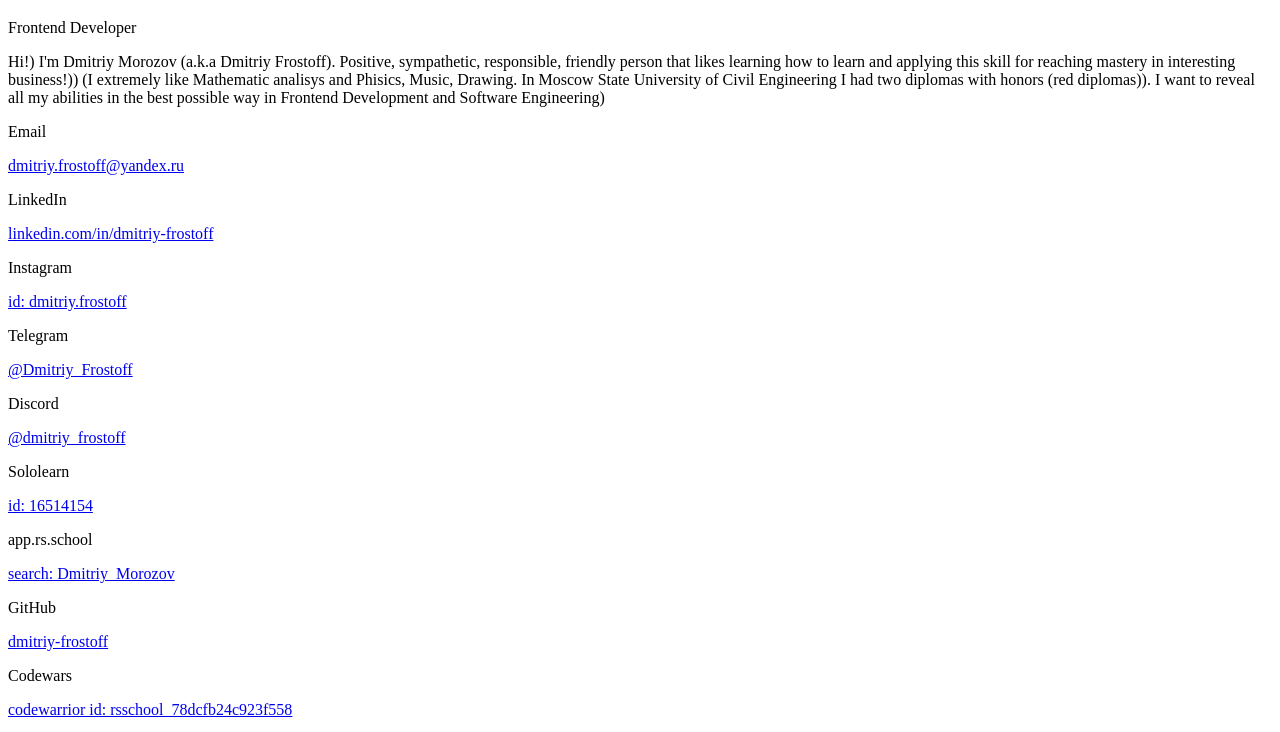
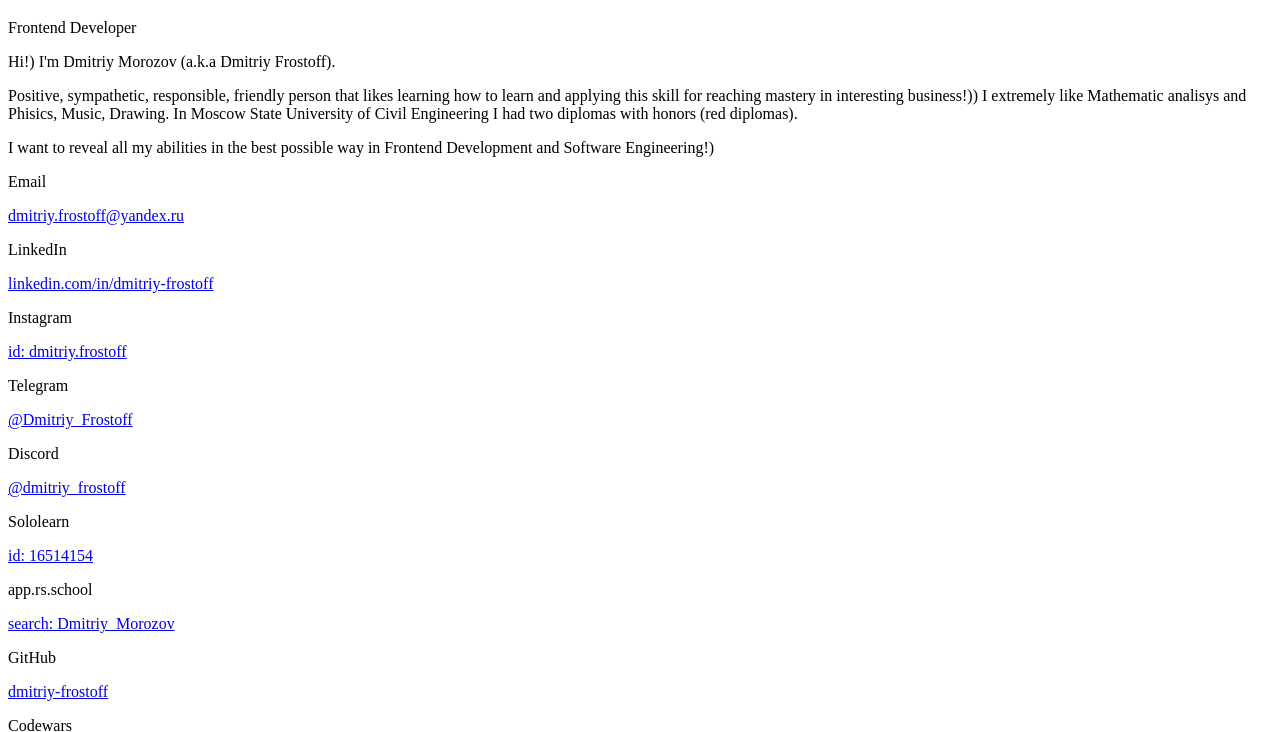
Before and after one commit to Dmitriy-Frostoff/cv-brief, a website: page CV/src/pages/index.html in a window 1280 px wide. Shown: the part 61-793 px from the top of the page. Drawn offline with Linux system fonts and the light colour scheme.

Commit message:
feat(header): add photo to the CV, rearrange text info in the header

```diff
--- a/CV/src/pages/index.html
+++ b/CV/src/pages/index.html
@@ -31,16 +31,22 @@
     <header class="layout-one-column header_center">
       <div class="layout-two-columns header__container">
         <div class="layout-one-column header__side-left">
-          <div class="header__title-container">
-            <h1 class="title-h1">Dmitriy Morozov</h1>
-            <p class="paragraph-title-xl">Frontend Developer</p>
+          <div class="layout-two-columns header__title-container">
+            <div class="header__photo-container"></div>
+            <div class="header__title-info-container">
+              <h1 class="title-h1">Dmitriy Morozov</h1>
+              <p class="paragraph-title-xl">Frontend Developer</p>
+            </div>
           </div>
-          <p class="paragraph-s">
-            Hi!) I'm Dmitriy Morozov (a.k.a Dmitriy Frostoff). Positive, sympathetic, responsible, friendly person that likes learning how to learn and applying
-            this skill for reaching mastery in interesting business!)) (I extremely like Mathematic analisys and Phisics, Music, Drawing. In Moscow State University
-            of Civil Engineering I had two diplomas with honors (red diplomas)). I want to reveal all my abilities in the best possible way in Frontend Development
-            and Software Engineering)
-          </p>
+          <div class="layout-one-column header__info-container">
+            <p class="paragraph-s">Hi!) I'm Dmitriy Morozov (a.k.a Dmitriy Frostoff).</p>
+            <p class="paragraph-s">
+              Positive, sympathetic, responsible, friendly person that likes learning how to learn and applying this skill for reaching mastery in interesting
+              business!)) I extremely like Mathematic analisys and Phisics, Music, Drawing. In Moscow State University of Civil Engineering I had two diplomas with
+              honors (red diplomas).
+            </p>
+            <p class="paragraph-s">I want to reveal all my abilities in the best possible way in Frontend Development and Software Engineering!)</p>
+          </div>
         </div>
         <!-- Contacts section start -->
         <section class="layout-two-columns contacts">
--- a/CV/src/widgets/header/ui/header.module.scss
+++ b/CV/src/widgets/header/ui/header.module.scss
@@ -89,3 +89,51 @@
     // Various
   }
 }
+
+.header__title-container {
+  // Position
+
+  // block-model
+  width: 100%;
+  column-gap: var(--gap-beetween-paragraphs);
+  // Typography
+
+  // Decoration
+
+  // Animation
+
+  // Various
+}
+
+.header__photo-container {
+  // Position
+
+  // block-model
+  width: 90px;
+  height: 90px;
+
+  // Typography
+
+  // Decoration
+  border-radius: 50%;
+  border: 1px solid var(--color-title);
+  background-image: url('../../../shared/assets/images/jpeg/IMG_20210918_163706.png');
+  background-size: 90px;
+  // Animation
+
+  // Various
+}
+
+.header__info-container {
+  // Position
+
+  // block-model
+  row-gap: var(--gap-beetween-paragraphs);
+  // Typography
+
+  // Decoration
+
+  // Animation
+
+  // Various
+}
```
Also changed, not shown: CV/src/widgets/header/ui/_header.html (+15 -9 lines), CV/src/shared/assets/images/jpeg/IMG_20210918_163706.png (added).
